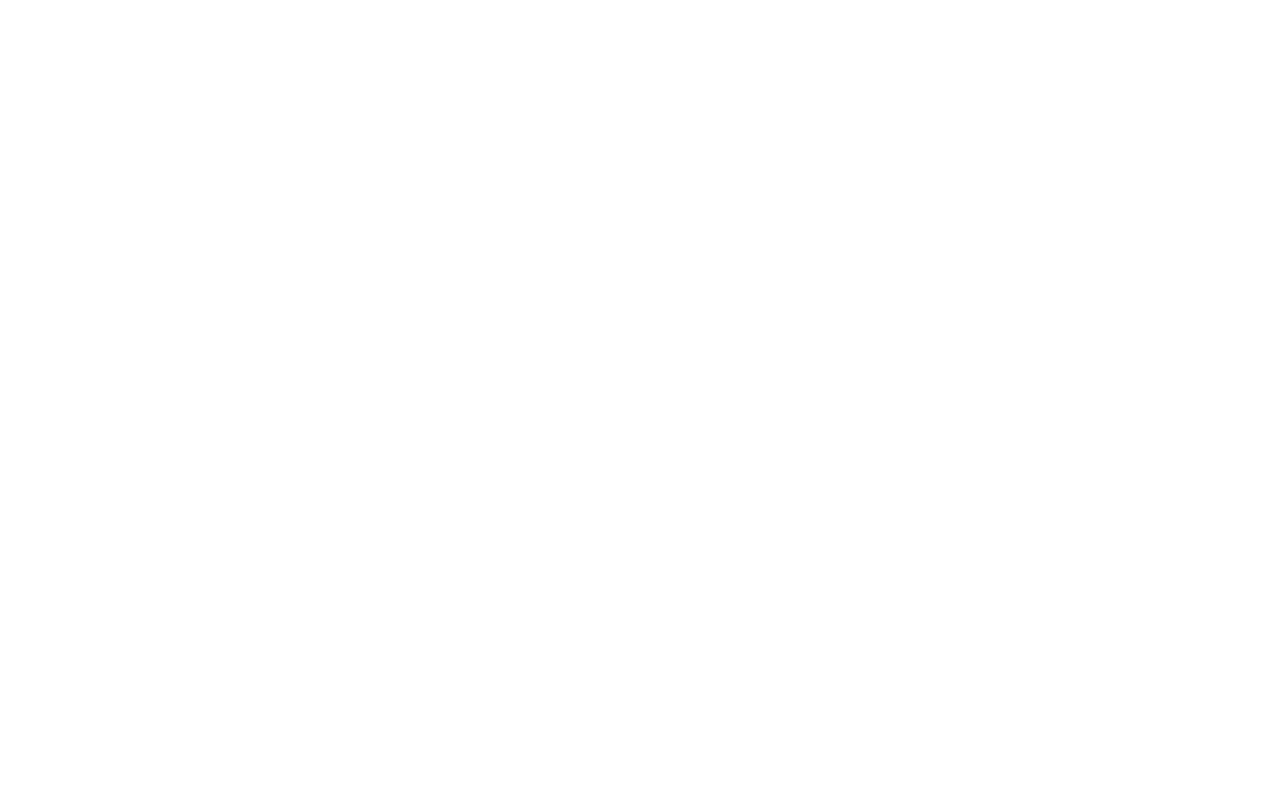
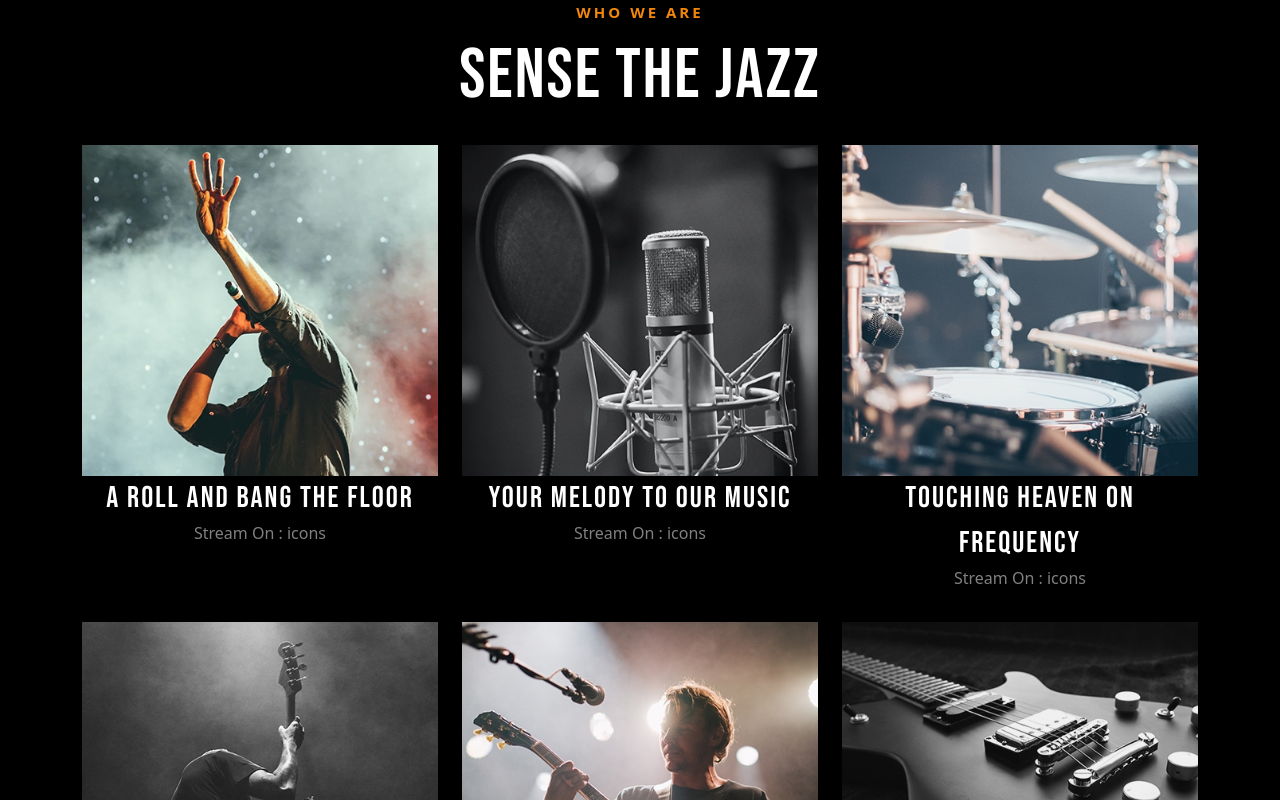
Before and after one commit to zGiusee/proj-html-vuejs, a Vue app: page / in a window 1280 px wide. Shown: the top 800 px of the page. Built offline with nearby package versions, Linux system fonts and the light colour scheme.

Commit message:
[UPDATE] set App.vue and Main.vue, created cards and styled WhoWeAreDue.vue

```diff
--- a/src/App.vue
+++ b/src/App.vue
@@ -1,12 +1,16 @@
 <script >
+import Main from './components/Main.vue';
+
 export default {
-
+    components: {
+        Main,
+    }
 }
 </script>
 
 <template>
     <div>
-
+        <Main />
     </div>
 </template>
 
--- a/src/components/Main.vue
+++ b/src/components/Main.vue
@@ -1,18 +1,44 @@
 <script>
+import WhoWeAreDue from './main_components/WhoWeAreDue.vue';
+
 export default {
     data() {
         return {
-
-        }
+            wwr_gallery: [
+                {
+                    title: 'A roll and bang the floor',
+                    img: '../src/assets/img/gallery1.jpg',
+                },
+                {
+                    title: 'Your melody to our music',
+                    img: '../src/assets/img/gallery2.jpg',
+                },
+                {
+                    title: 'Touching heaven on frequency',
+                    img: '../src/assets/img/gallery3.jpg',
+                },
+                {
+                    title: 'Music makes stronge beats',
+                    img: '../src/assets/img/gallery4.jpg',
+                },
+                {
+                    title: 'Sound is the spark of times',
+                    img: '../src/assets/img/gallery5.jpg',
+                },
+                {
+                    title: 'Make your night groovy',
+                    img: '../src/assets/img/gallery6.jpg',
+                },
+            ],
+        };
     },
-    methods: {
-
-    },
+    methods: {},
+    components: { WhoWeAreDue }
 }
 </script>
 <template>
     <div>
-
+        <WhoWeAreDue :wwr_gallery="wwr_gallery" />
     </div>
 </template>
 <style lang="scss">
--- a/src/components/main_components/WhoWeAreDue.vue
+++ b/src/components/main_components/WhoWeAreDue.vue
@@ -1,13 +1,71 @@
 <script>
 export default {
+
+    props: {
+        wwr_gallery: Array,
+    }
 
 }
 </script>
 
 <template lang="">
-    <div>
+    <div class="wwr-cont">
+        <div class="container">
+            <div class="text-center">
+                <span class="wwr-subtitle">who we are</span><br>
+                <span class="wwr-title">sense the jazz</span>
+            </div>
+            <div class="row">
+                <div class="col-4 text-center wwr-card my-3" v-for="card, index in wwr_gallery" :key="index">
+                    <div class="card-image">
+                        <img :src="card.img">
+                    </div>
+                    <div class="card-title">{{ card.title }}</div>
+                    Stream On : icons
+                </div>
+            </div>
+        </div>
 
     </div>
 </template>
 
-<style lang="scss" scoped></style>
+<style lang="scss">
+@use '../../styles/generals.scss' as *;
+@use '../../styles/partials/variables.scss' as *;
+@use '../../styles/partials/mixins.scss' as *;
+
+.wwr-cont {
+    background-color: black;
+    color: grey;
+
+    .wwr-subtitle {
+        @include orange_title;
+    }
+
+    .wwr-title {
+        @include white_title;
+    }
+
+    img {
+        width: 100%;
+    }
+
+    .wwr-card {
+        .card-title {
+            @include min_title
+        }
+
+        .card-image {
+            overflow: hidden;
+
+            img {
+                transition: transform 0.5s ease;
+            }
+
+            &:hover img {
+                transform: scale(1.05);
+            }
+        }
+    }
+}
+</style>
--- a/src/styles/generals.scss
+++ b/src/styles/generals.scss
@@ -1,2 +1,4 @@
 @import '../../node_modules/bootstrap/scss/bootstrap.scss';
 @import url("https://cdn.jsdelivr.net/npm/bootstrap-icons@1.11.3/font/bootstrap-icons.min.css");
+
+@import url('https://fonts.googleapis.com/css2?family=Bebas+Neue&display=swap');
--- a/src/styles/partials/_mixins.scss
+++ b/src/styles/partials/_mixins.scss
@@ -0,0 +1,24 @@
+@use '../generals.scss' as *;
+@use './variables' as *;
+
+@mixin orange_title {
+    font-size: 15px;
+    color: $main_color;
+    text-transform: uppercase;
+    letter-spacing: 3px;
+    font-weight: bold;
+}
+
+@mixin white_title {
+    font-size: 70px;
+    color: white;
+    font-family: 'Bebas Neue';
+    letter-spacing: 2px;
+}
+
+@mixin min_title {
+    font-size: 30px;
+    color: white;
+    font-family: 'Bebas Neue';
+    letter-spacing: 2px;
+}
```
